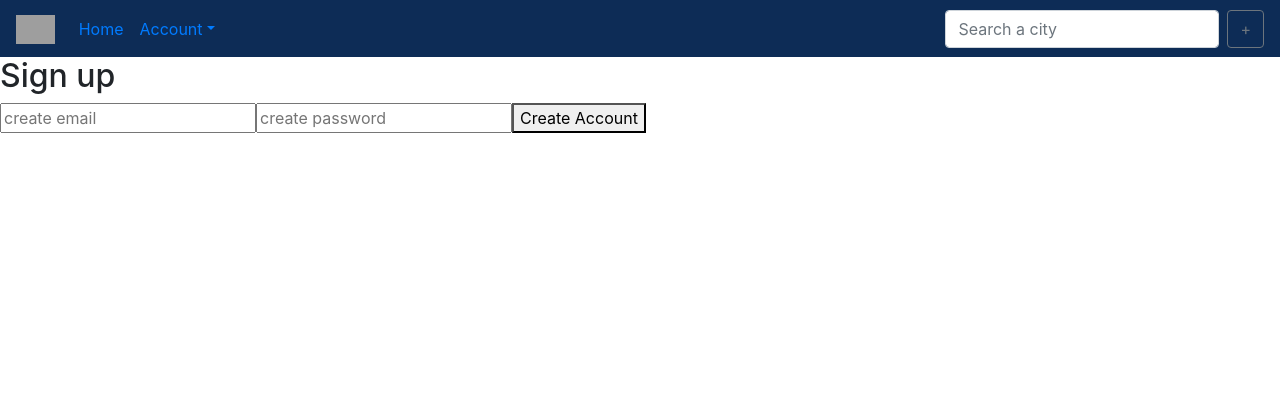
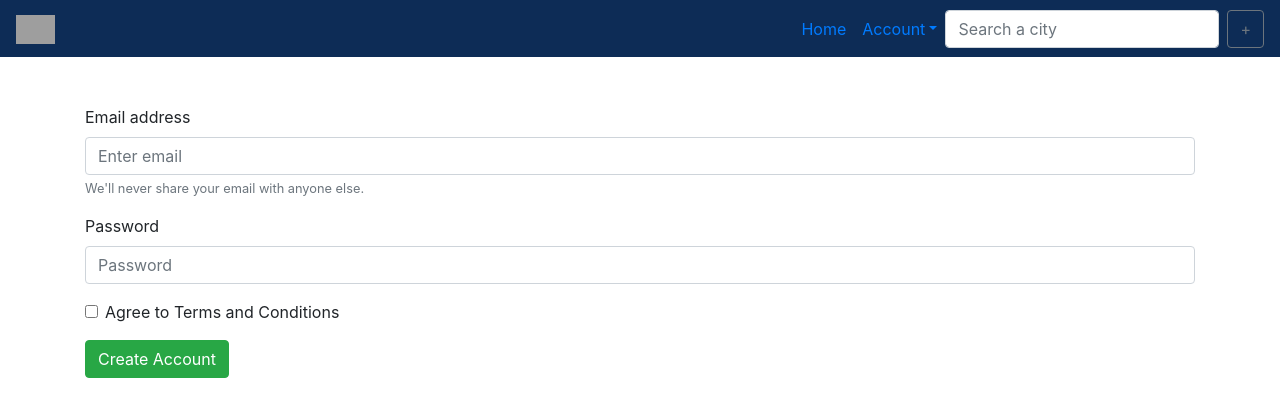
Before and after one commit to rperezsacardo/project-3-travva-app, a React (Create React App) app in the folder client/: page /authentication/sign-up in a window 1280 px wide. Shown: the top 416 px of the page. Built offline with nearby package versions, Linux system fonts and the light colour scheme; no server answers; grey boxes are pictures that could not be loaded; a web font is replaced by a local one.

Commit message:
sign in/signup forms

```diff
--- a/client/src/App.css
+++ b/client/src/App.css
@@ -1,23 +1 @@
 @import url("https://fonts.googleapis.com/css?family=Futura&display=swap");
-
-.App {
-}
-
-.App-logo {
-  height: 40vmin;
-  pointer-events: none;
-}
-
-.App-header {
-  background-color: #282c34;
-  min-height: 100vh;
-  display: flex;
-  flex-direction: column;
-  align-items: center;
-  justify-content: center;
-  font-size: calc(10px + 2vmin);
-}
-
-.App-link {
-  color: #61dafb;
-}
--- a/client/src/Components/NavBar/index.jsx
+++ b/client/src/Components/NavBar/index.jsx
@@ -52,7 +52,7 @@ export class NavBar extends Component {
         </Navbar.Brand>
         <Navbar.Toggle aria-controls="basic-navbar-nav" />
         <Navbar.Collapse id="basic-navbar-nav">
-          <Nav className="mr-auto">
+          <Nav className="ml-auto">
             <Nav.Link href="/">Home</Nav.Link>
             <NavDropdown title="Account" id="basic-nav-dropdown">
               <NavDropdown.Item href="/user/:id">My Profile</NavDropdown.Item>
--- a/client/src/View/Authentication/SignIn/index.jsx
+++ b/client/src/View/Authentication/SignIn/index.jsx
@@ -1,6 +1,7 @@
 import React, { Component } from "react";
 import { signUp, signIn } from "./../../../services/authentication";
 //import { authenticationService } from "../../../services/authentication"
+import { Form, Button, Container } from "react-bootstrap";
 
 class SignIn extends Component {
   constructor() {
@@ -33,32 +34,37 @@ class SignIn extends Component {
 
   render() {
     return (
-      <div className="App">
-        <h2>Sign In</h2>
-        <form onSubmit={this.handleFormSubmission}>
-          <input
+      <Container md="auto" className="mt-5">
+        <Form fluid className="Form" onSubmit={this.handleFormSubmission}>
+          <Form.Group controlId="formBasicEmail">
+            <Form.Label>Email address</Form.Label>
+            <Form.Control
               name="email"
               type="email"
-            placeholder="create email"
+              placeholder="Enter email"
               value={this.state.email}
               onChange={this.handleInputChange}
             />
+          </Form.Group>
 
-          <input
+          <Form.Group controlId="formBasicPassword">
+            <Form.Label>Password</Form.Label>
+            <Form.Control
               name="password"
-            placeholder="create password"
               type="password"
+              placeholder="Password"
               value={this.state.password}
               onChange={this.handleInputChange}
             />
+          </Form.Group>
 
-          <button>Sign In</button>
-        </form>
-      </div>
+          <Button variant="success" type="submit">
+            Login
+          </Button>
+        </Form>
+      </Container>
     );
   }
 }
 
 export default SignIn;
-
-//if good, duplicate for sign-in
--- a/client/src/View/Authentication/SignUp/index.jsx
+++ b/client/src/View/Authentication/SignUp/index.jsx
@@ -1,6 +1,7 @@
 import React, { Component } from "react";
 import { signUp, signIn } from "./../../../services/authentication";
 //import { authenticationService } from "../../../services/authentication"
+import { Form, Button, Container } from "react-bootstrap";
 
 class SignUp extends Component {
   constructor() {
@@ -33,28 +34,42 @@ class SignUp extends Component {
 
   render() {
     return (
-      <div className="App">
-        <h2>Sign up</h2>
-        <form onSubmit={this.handleFormSubmission}>
-          <input
+      <Container md="auto" className="mt-5">
+        <Form fluid className="Form" onSubmit={this.handleFormSubmission}>
+          <Form.Group controlId="formBasicEmail">
+            <Form.Label>Email address</Form.Label>
+            <Form.Control
               name="email"
               type="email"
-            placeholder="create email"
+              placeholder="Enter email"
               value={this.state.email}
               onChange={this.handleInputChange}
             />
+            <Form.Text className="text-muted">
+              We'll never share your email with anyone else.
+            </Form.Text>
+          </Form.Group>
 
-          <input
+          <Form.Group controlId="formBasicPassword">
+            <Form.Label>Password</Form.Label>
+            <Form.Control
               name="password"
-            placeholder="create password"
               type="password"
+              placeholder="Password"
               value={this.state.password}
               onChange={this.handleInputChange}
             />
+          </Form.Group>
 
-          <button>Create Account</button>
-        </form>
-      </div>
+          <Form.Group controlId="formBasicCheckbox">
+            <Form.Check type="checkbox" label="Agree to Terms and Conditions" />
+          </Form.Group>
+
+          <Button variant="success" type="submit">
+            Create Account
+          </Button>
+        </Form>
+      </Container>
     );
   }
 }
--- a/client/src/View/HomeView/index.jsx
+++ b/client/src/View/HomeView/index.jsx
@@ -19,7 +19,9 @@ class HomeView extends Component {
             started.
           </p>
           <p>
-            <Button variant="success">Sign up</Button>
+            <Button variant="success">
+              <a href="/authentication/sign-up">Sign up</a>
+            </Button>
           </p>
         </Jumbotron>
         <Container>
```
Lines whose indentation alone changed are shown as unchanged.
